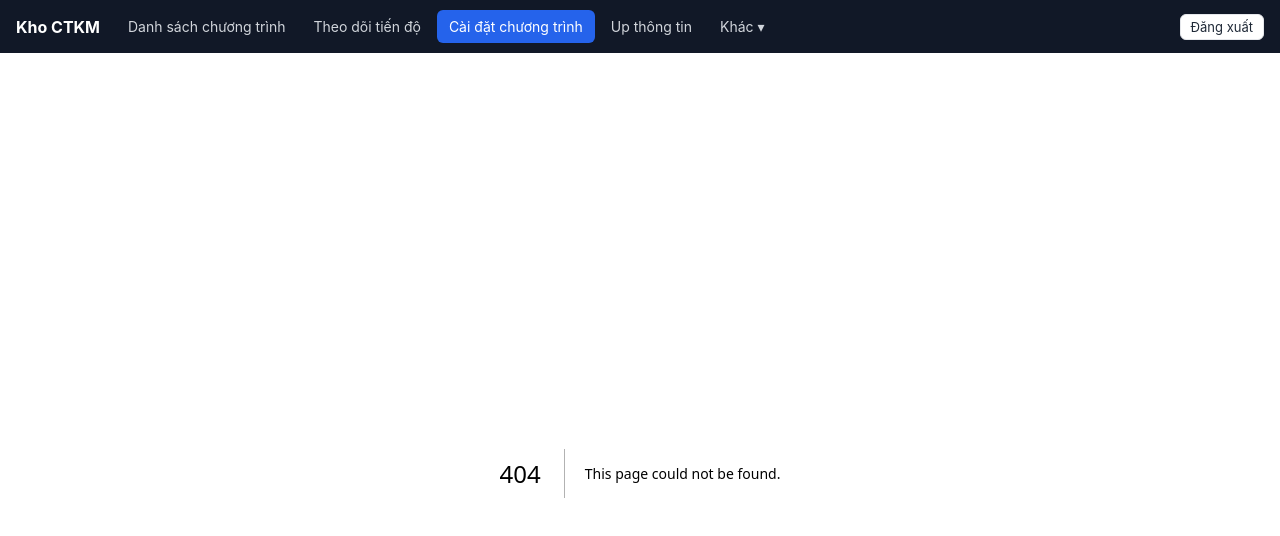
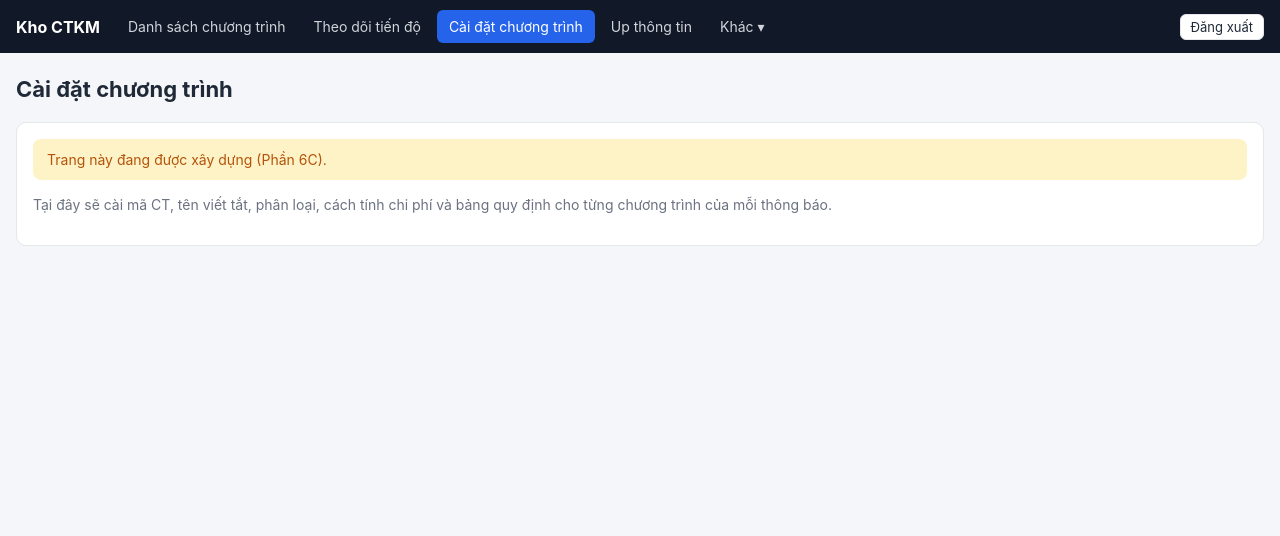
Before and after one commit to tradewantwantvietnam/ctkm-registry, a Next.js app: page /settings in a window 1280 px wide. Before the commit this address had no page. Shown: the top 536 px of the page. Built offline with nearby package versions, Linux system fonts and the light colour scheme.

Commit message:
Create page.js

```diff
--- /dev/null
+++ b/app/settings/page.js
@@ -0,0 +1,14 @@
+export default function SettingsPage() {
+  return (
+    <div>
+      <h1>Cài đặt chương trình</h1>
+      <div className="card">
+        <div className="alert alert-warn">Trang này đang được xây dựng (Phần 6C).</div>
+        <p className="muted">
+          Tại đây sẽ cài mã CT, tên viết tắt, phân loại, cách tính chi phí và bảng quy định cho từng chương trình của
+          mỗi thông báo.
+        </p>
+      </div>
+    </div>
+  );
+}
```
